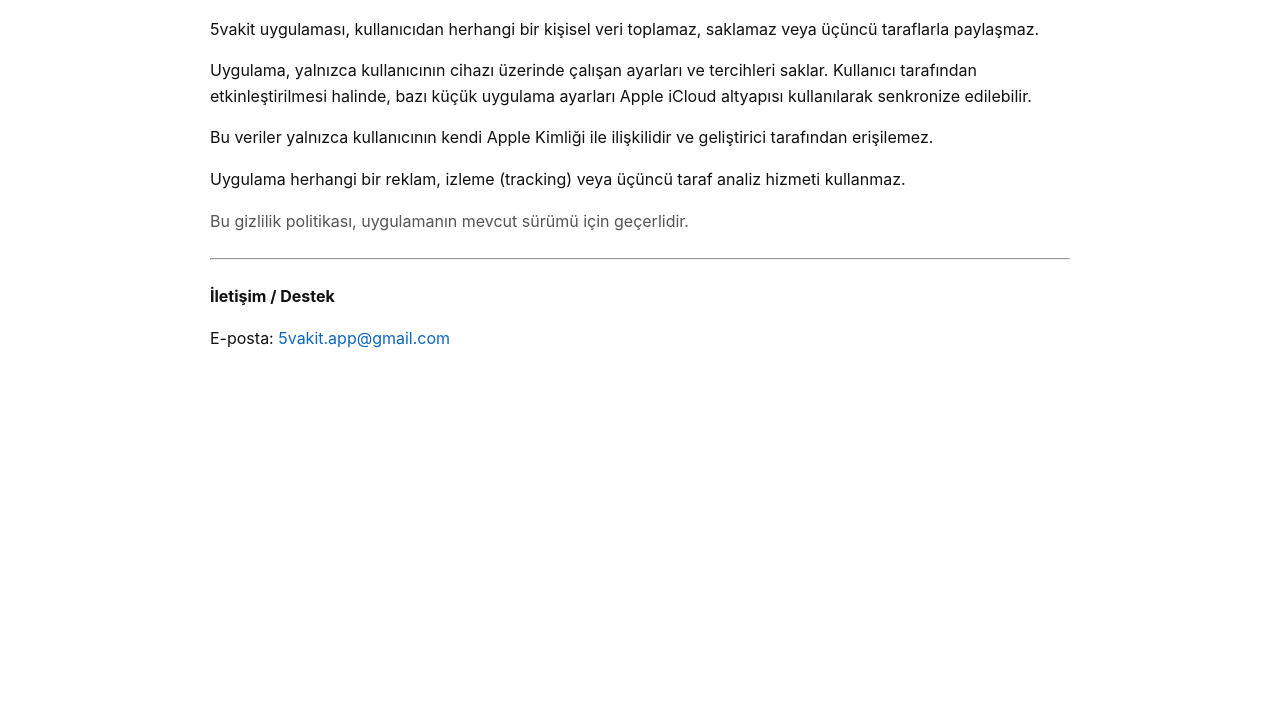
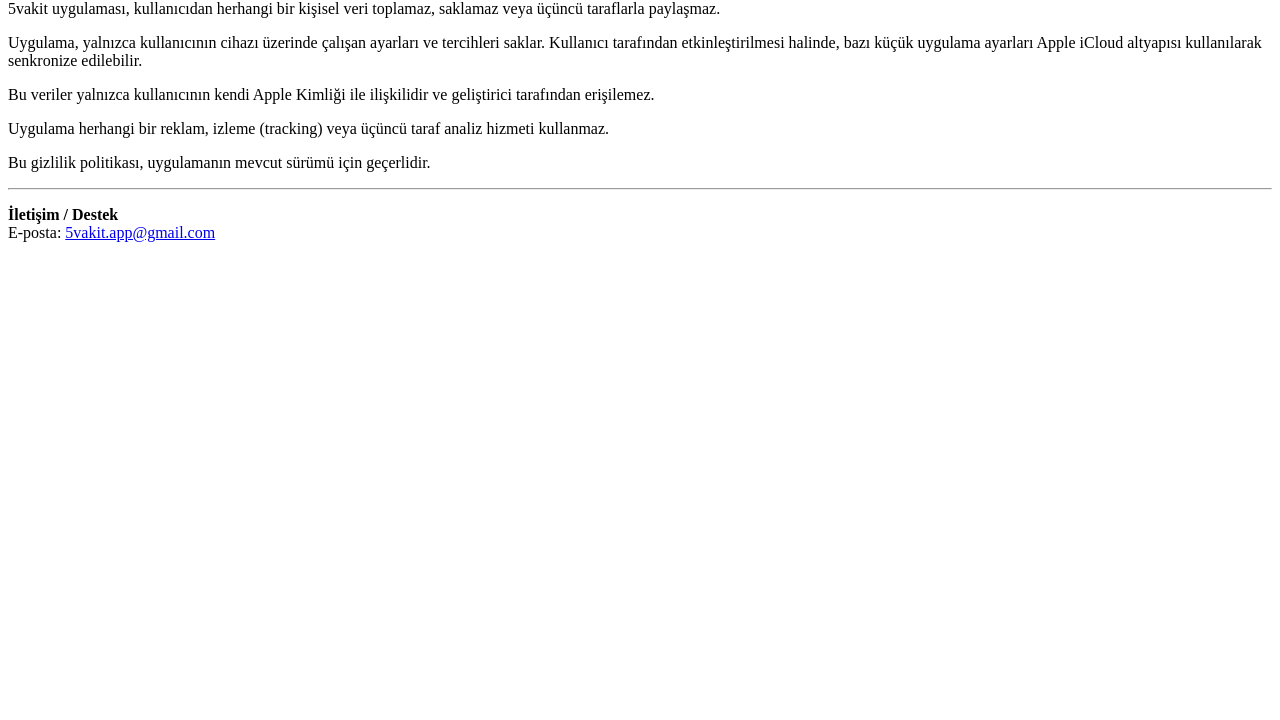
Before and after one commit to 5vakitapp-lang/5vakit-privacy, a plain HTML site: page index.html in a window 1280 px wide. Shown: the part 80-800 px from the top of the page. Drawn offline with Linux system fonts and the light colour scheme.

Commit message:
Update index.html

```diff
--- a/index.html
+++ b/index.html
@@ -1,22 +1,13 @@
 <!DOCTYPE html>
 <html lang="tr">
 <head>
-  <meta charset="UTF-8" />
-  <meta name="viewport" content="width=device-width, initial-scale=1" />
+  <meta charset="UTF-8">
   <title>5vakit Gizlilik Politikası</title>
-  <style>
-    body { font-family: -apple-system, BlinkMacSystemFont, "Segoe UI", Roboto, Arial, sans-serif; line-height: 1.6; margin: 24px; color: #111; }
-    .container { max-width: 860px; margin: 0 auto; }
-    h1 { margin-top: 0; }
-    hr { margin: 24px 0; }
-    a { color: #0a66c2; text-decoration: none; }
-    a:hover { text-decoration: underline; }
-    .muted { color: #555; }
-  </style>
+  <meta name="viewport" content="width=device-width, initial-scale=1.0">
 </head>
 
 <body>
-  <div class="container">
+
 <h1>5vakit Gizlilik Politikası</h1>
 
 <p>
@@ -24,8 +15,7 @@
 </p>
 
 <p>
-      Uygulama, yalnızca kullanıcının cihazı üzerinde çalışan ayarları ve tercihleri saklar. Kullanıcı tarafından etkinleştirilmesi halinde,
-      bazı küçük uygulama ayarları Apple iCloud altyapısı kullanılarak senkronize edilebilir.
+Uygulama, yalnızca kullanıcının cihazı üzerinde çalışan ayarları ve tercihleri saklar. Kullanıcı tarafından etkinleştirilmesi halinde, bazı küçük uygulama ayarları Apple iCloud altyapısı kullanılarak senkronize edilebilir.
 </p>
 
 <p>
@@ -36,17 +26,17 @@
 Uygulama herhangi bir reklam, izleme (tracking) veya üçüncü taraf analiz hizmeti kullanmaz.
 </p>
 
-    <p class="muted">
+<p>
 Bu gizlilik politikası, uygulamanın mevcut sürümü için geçerlidir.
 </p>
 
-    <hr />
+<hr>
 
-    <p><strong>İletişim / Destek</strong></p>
 <p>
+<strong>İletişim / Destek</strong><br>
 E-posta:
 <a href="mailto:5vakit.app@gmail.com">5vakit.app@gmail.com</a>
 </p>
-  </div>
+
 </body>
 </html>
```
Lines whose indentation alone changed are shown as unchanged.
